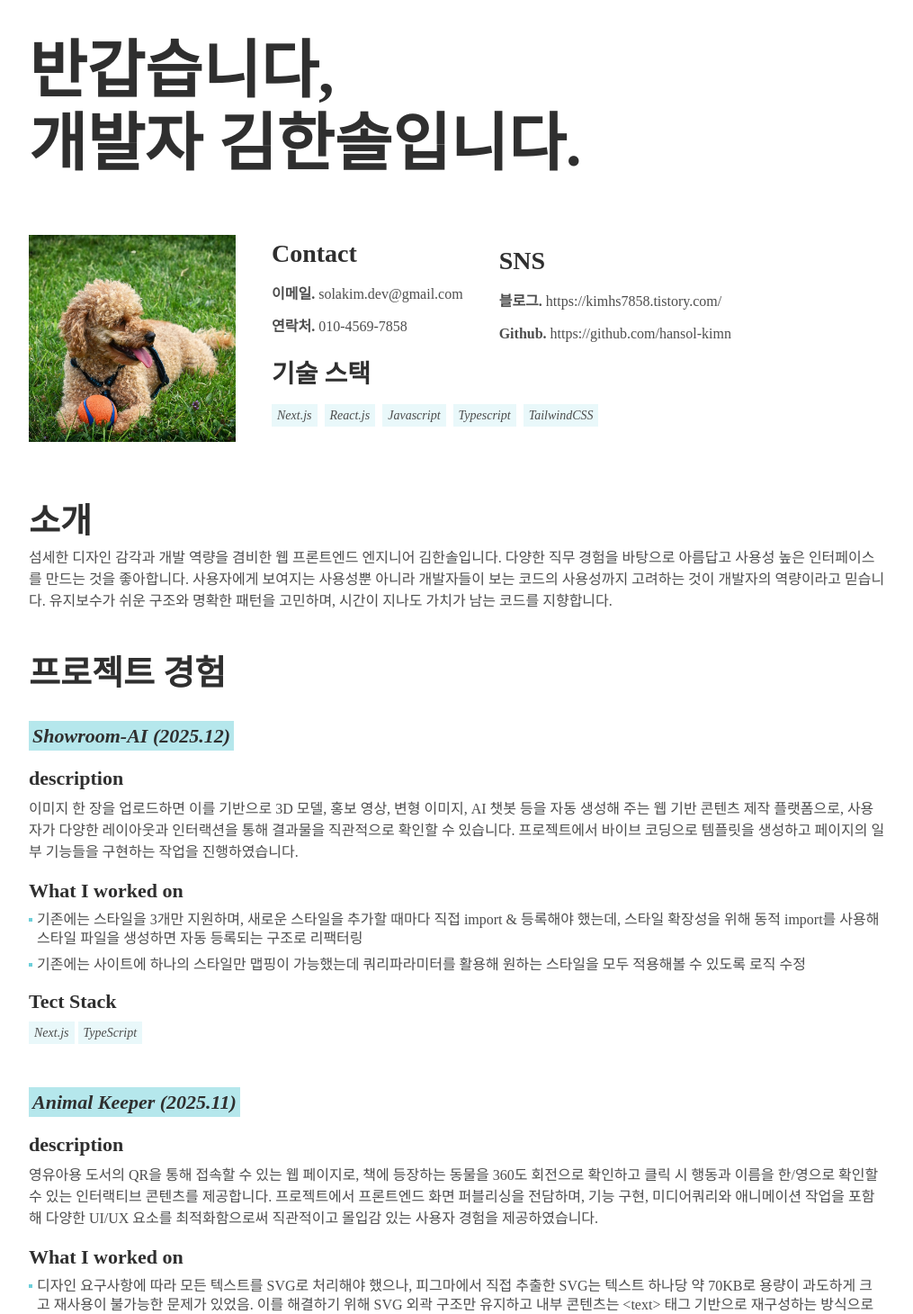
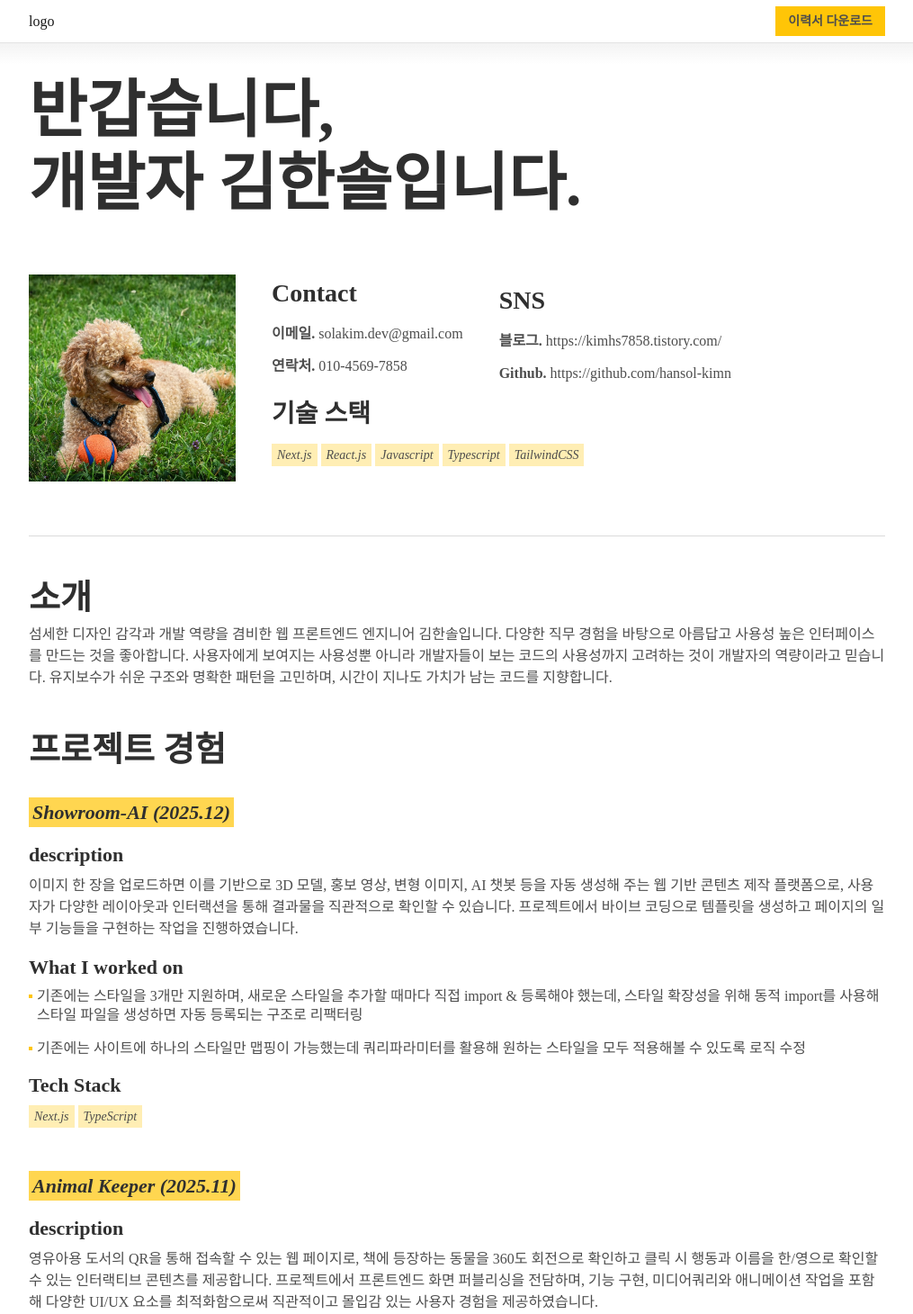
Before and after one commit to hansol-kimn/resume, a Next.js app: page / in a window 1280 px wide. Shown: the top 1460 px of the page at 90% size, without its empty margins (132-1147 px from the left). Built offline with nearby package versions, Linux system fonts and the light colour scheme; a web font is replaced by a local one.

Commit message:
이력서 다운로드 기능 추가

```diff
--- a/app/globals.css
+++ b/app/globals.css
@@ -67,7 +67,7 @@
   --background: #ffffff;
   --foreground: #171717;
   --primary: #4d4d4d;
-  --accent: #6dcfda;
+  --accent: #ffc507;
 }
 
 @theme inline {
--- a/app/page.tsx
+++ b/app/page.tsx
@@ -1,11 +1,15 @@
+import Header from "@/components/header";
 import Introduce from "@/components/introduce";
 import Projects from "@/components/projects";
 
 export default function Page() {
   return (
-    <div className="max-w-[1000px] my-10 text-[#2F2F2F] px-6 md:mx-auto">
-      <Introduce />
-      <Projects />
-    </div>
+    <>
+      <Header />
+      <div className="max-w-[1000px] pt-10 md:pt-11 my-10 text-[#2F2F2F] px-6 md:mx-auto">
+        <Introduce />
+        <Projects />
+      </div>
+    </>
   );
 }
--- /dev/null
+++ b/components/header.tsx
@@ -0,0 +1,15 @@
+export default function Header() {
+  return (
+    <>
+      <div className="w-full z-40 bg-white border-b border-primary/15 h-11 flex justify-center items-center md:h-12 fixed top-0 left-0">
+        <div className="max-w-[1000px] w-full px-6 flex justify-between items-center">
+          <div>logo</div>
+          <a href="/resume.pdf" download="이력서.pdf" className="bg-accent text-primary font-semibold px-3.5 py-1.5 text-[14px]">
+            이력서 다운로드
+          </a>
+        </div>
+      </div>
+      <div className="w-full h-9 fixed top-7 md:top-9 left-0 z-30 bg-linear-to-b from-primary/10 to-transparent pointer-events-none" />
+    </>
+  );
+}
--- a/components/personalInfo.tsx
+++ b/components/personalInfo.tsx
@@ -1,39 +1,13 @@
 import Image from "next/image";
 import { H3, P } from "./ui/typography";
 import Link from "next/link";
-
-interface PersonalInfoDataType {
-  label: string;
-  content: string;
-  type: "outLink" | "none";
-}
-
-interface TechStackDataType {
-  label: string;
-  bgColor: string;
-}
-
-const ContactData: PersonalInfoDataType[] = [
-  { label: "이메일", content: "solakim.dev@gmail.com", type: "none" },
-  { label: "연락처", content: "010-4569-7858", type: "none" },
-];
-
-const SNSData: PersonalInfoDataType[] = [
-  { label: "블로그", content: "https://kimhs7858.tistory.com/", type: "outLink" },
-  { label: "Github", content: "https://github.com/hansol-kimn", type: "outLink" },
-];
-
-const TechStackData: TechStackDataType[] = [
-  { label: "Next.js", bgColor: "#ffffff" },
-  { label: "React.js", bgColor: "#ffffff" },
-  { label: "Javascript", bgColor: "#ffffff" },
-  { label: "Typescript", bgColor: "#ffffff" },
-  { label: "TailwindCSS", bgColor: "#ffffff" },
-];
+import TechBadge from "./ui/techBadge";
+import { ContactData, SNSData, TechStackData } from "@/constant/data";
 
 export default function PersonalInfo() {
   return (
-    <div className="flex my-10 md:my-15 gap-3 md:gap-10 flex-col md:flex-row">
+    <>
+      <div className="flex my-10 md:my-15 gap-3 md:gap-10 flex-col md:flex-row ">
         <div className="w-full md:w-[230px] aspect-video md:aspect-square bg-amber-100">
           <Image src={"/profile.jpg"} alt="프로필 이미지" width={230} height={230} className="object-cover size-full" />
         </div>
@@ -41,9 +15,9 @@ export default function PersonalInfo() {
           <div className="flex flex-col md:flex-row md:gap-10">
             <div>
               <H3>Contact</H3>
-            {ContactData.map((data, idx) => {
+              {ContactData.map((data, index) => {
                 return (
-                <div key={idx} className="my-3 flex gap-1">
+                  <div key={index} className="my-3 flex gap-1">
                     <P className="font-bold">{data.label}. </P>
                     {data.type === "outLink" ? (
                       <Link
@@ -62,9 +36,9 @@ export default function PersonalInfo() {
             </div>
             <div className="mt-2">
               <H3>SNS</H3>
-            {SNSData.map((data, idx) => {
+              {SNSData.map((data, index) => {
                 return (
-                <div key={idx} className="my-3 flex gap-1">
+                  <div key={index} className="my-3 flex gap-1">
                     <P className="font-bold">{data.label}. </P>
                     {data.type === "outLink" ? (
                       <Link
@@ -84,17 +58,15 @@ export default function PersonalInfo() {
           </div>
           <div className="mt-2 md:mt-0">
             <H3>기술 스택</H3>
-          <div className="my-3 flex gap-2 flex-wrap">
-            {TechStackData.map((data, index) => {
-              return (
-                <P key={data.label} className="inline text-[12px] md:text-[14px] bg-accent/15 text-nowrap pr-2.5 px-1.5 py-0.5 italic">
-                  {data.label}
-                </P>
-              );
+            <div className="my-3 flex gap-1 flex-wrap">
+              {TechStackData.map((data) => {
+                return <TechBadge key={data.label}>{data.label}</TechBadge>;
               })}
             </div>
           </div>
         </div>
       </div>
+      <div className="w-full h-px bg-primary/20" />
+    </>
   );
 }
--- a/components/projects.tsx
+++ b/components/projects.tsx
@@ -2,6 +2,7 @@ import { ContentType } from "@/type";
 import { H2, H4, Li, P, ProjectTitle } from "./ui/typography";
 import projectsData from "@/projectsData.json";
 import { COLOR } from "@/constant/color";
+import TechBadge from "./ui/techBadge";
 
 export default function Projects() {
   const contentData = projectsData.project as ContentType[];
@@ -19,7 +20,7 @@ export default function Projects() {
               </Container>
               <Container>
                 <H4>What I worked on</H4>
-                <ul className="flex flex-col gap-2">
+                <ul className="flex flex-col gap-4">
                   {content.do.map((content, index) => {
                     return (
                       <Li key={index} className="flex items-start leading-[1.3]">
@@ -31,21 +32,13 @@ export default function Projects() {
                 </ul>
               </Container>
               <Container>
-                <H4>Tect Stack</H4>
-                <ul className="flex gap-1 flex-wrap">
+                <H4>Tech Stack</H4>
+                <div className="flex gap-1 flex-wrap">
                   {content.tech.map((content, index) => {
                     // const matchedColor = COLOR.find((color) => color.label === content)?.color;
-                    return (
-                      <Li
-                        key={index}
-                        // style={{ backgroundColor: `${matchedColor}15` }}
-                        className="inline text-[12px] md:text-[14px] bg-accent/15 text-nowrap pr-2.5 px-1.5 py-0.5 italic"
-                      >
-                        {content}
-                      </Li>
-                    );
+                    return <TechBadge key={index}>{content}</TechBadge>;
                   })}
-                </ul>
+                </div>
               </Container>
             </div>
           );
--- /dev/null
+++ b/components/ui/techBadge.tsx
@@ -0,0 +1,9 @@
+import { P } from "./typography";
+
+export default function TechBadge({ children, ...props }: { children: React.ReactNode }) {
+  return (
+    <P className="inline text-[12px] md:text-[14px] bg-accent/30 text-nowrap pr-2.5 px-1.5 py-0.5 italic" {...props}>
+      {children}
+    </P>
+  );
+}
--- a/components/ui/typography.tsx
+++ b/components/ui/typography.tsx
@@ -25,5 +25,5 @@ export function Li({ children, className }: { children: React.ReactNode; classNa
 }
 
 export function ProjectTitle({ children }: { children: React.ReactNode }) {
-  return <h4 className="text-base inline w-fit px-1 md:text-[22px] italic font-semibold bg-accent/50">{children}</h4>;
+  return <h4 className="text-base inline w-fit px-1 md:text-[22px] italic font-semibold bg-accent/70">{children}</h4>;
 }
--- /dev/null
+++ b/constant/data.ts
@@ -0,0 +1,19 @@
+import { PersonalInfoDataType, TechStackDataType } from "@/type";
+
+export const ContactData: PersonalInfoDataType[] = [
+  { label: "이메일", content: "solakim.dev@gmail.com", type: "none" },
+  { label: "연락처", content: "010-4569-7858", type: "none" },
+];
+
+export const SNSData: PersonalInfoDataType[] = [
+  { label: "블로그", content: "https://kimhs7858.tistory.com/", type: "outLink" },
+  { label: "Github", content: "https://github.com/hansol-kimn", type: "outLink" },
+];
+
+export const TechStackData: TechStackDataType[] = [
+  { label: "Next.js", bgColor: "#ffffff" },
+  { label: "React.js", bgColor: "#ffffff" },
+  { label: "Javascript", bgColor: "#ffffff" },
+  { label: "Typescript", bgColor: "#ffffff" },
+  { label: "TailwindCSS", bgColor: "#ffffff" },
+];
--- a/type.ts
+++ b/type.ts
@@ -5,3 +5,14 @@ export interface ContentType {
   do: string[];
   tech: string[];
 }
+
+export interface PersonalInfoDataType {
+  label: string;
+  content: string;
+  type: "outLink" | "none";
+}
+
+export interface TechStackDataType {
+  label: string;
+  bgColor: string;
+}
```
Lines whose indentation alone changed are shown as unchanged.
